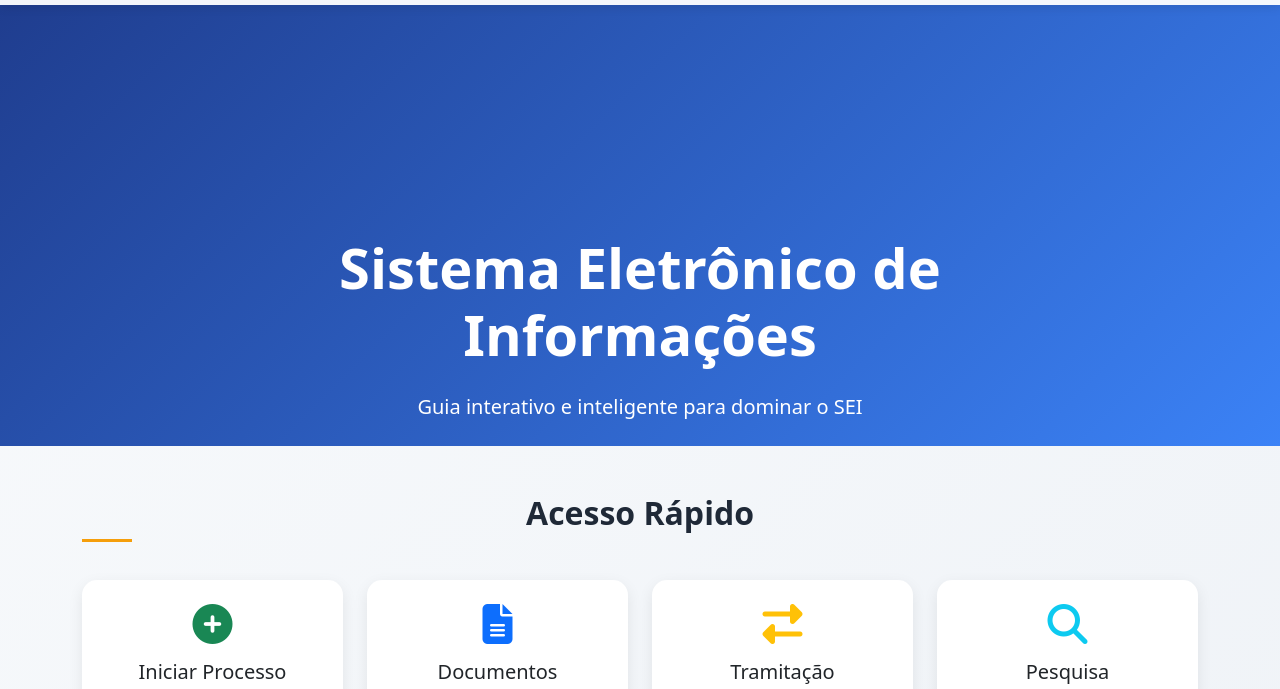
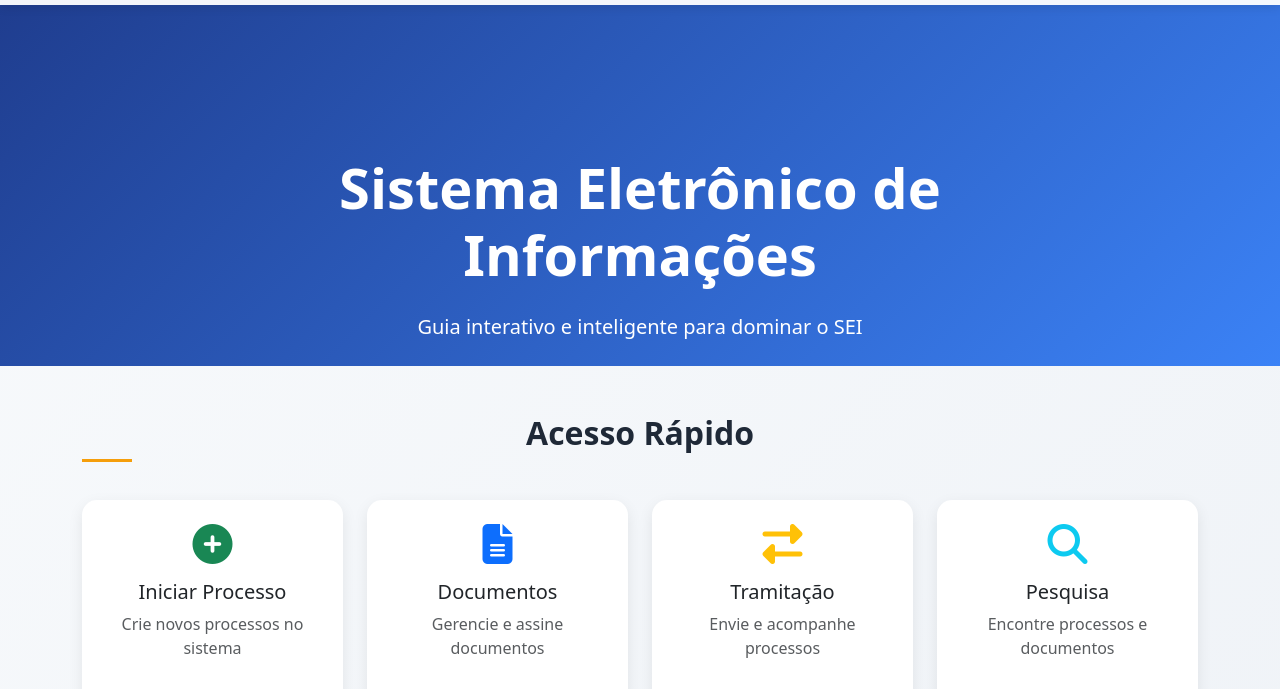
Before and after one commit to LouiseTA/Demonstration-Projects, a plain HTML site: page STF - SEI/docs/index.html in a window 1280 px wide. Shown: the part 74-763 px from the top of the page. Drawn offline with nearby package versions, Linux system fonts and the light colour scheme.

Commit message:
Update style.css

```diff
--- a/STF - SEI/docs/assets/style.css
+++ b/STF - SEI/docs/assets/style.css
@@ -15,7 +15,7 @@ body {
 .hero-section {
     background: linear-gradient(135deg, var(--primary-color) 0%, var(--secondary-color) 100%);
     color: white;
-    min-height: 65vh;
+    min-height: 55vh;
     display: flex;
     overflow: hidden;
     align-items:last baseline;
```
